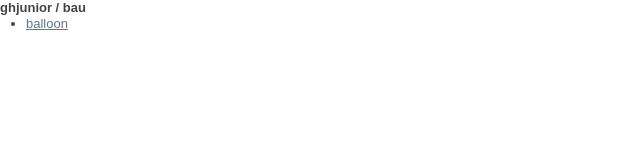
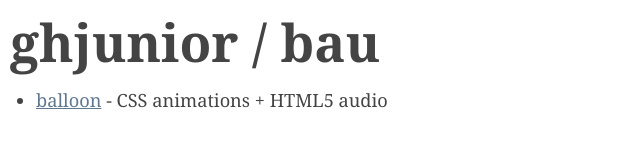
Before and after one commit to ghjunior/bau, a plain HTML site: page index.html in a window 1280 px wide. Shown: the whole page, without its empty margins (0-640 px from the left). Drawn offline with Linux system fonts and the light colour scheme.

Commit message:
super simple css for index

```diff
--- /dev/null
+++ b/css/styles.css
@@ -0,0 +1,3 @@
+body { font-family: Georgia, Times, serif; margin: 10px; }
+h1 { font-size: 4em; margin-bottom: 15px; }
+li { font-size: 1.4em; }
--- a/index.html
+++ b/index.html
@@ -4,11 +4,12 @@
 		<meta charset="utf-8" />
 		<title>ghjunior / bau</title>
 		<link rel="stylesheet" href="css/reset.css" />
+		<link rel="stylesheet" href="css/styles.css" />
 	</head>
 	<body>
 	    <h1>ghjunior / bau</h1>
 	    <ul>
-	        <li><a href="balloon/">balloon</a></li>
+	        <li><a href="balloon/">balloon</a> - CSS animations + HTML5 audio</li>
 	    </ul>
 	</body>
 </html>
```
